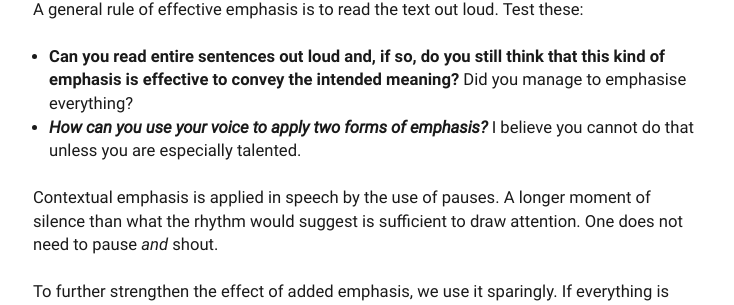
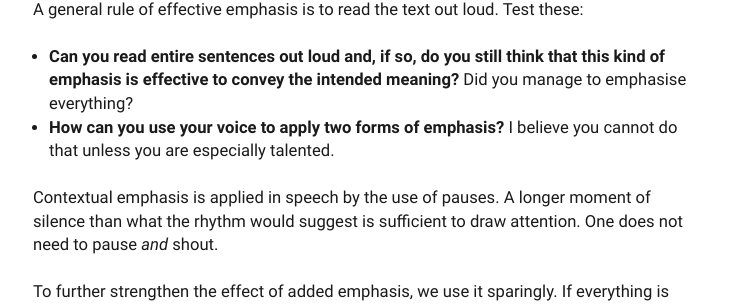
Before and after one commit to protesilaos/protesilaos.github.io, a Jekyll site: the page built from _codelog/2017/2017-01-15-style-guide-prose-web.md, in a window 1280 px wide. Shown: the part 1654-1959 px from the top of the page, without its empty margins (271-1005 px from the left). Built offline with Jekyll 4.4.1, drawn with Linux system fonts in a browser that asks for light colours.

Commit message:
Remove bold + italic combo

```diff
--- a/_codelog/2017/2017-01-15-style-guide-prose-web.md
+++ b/_codelog/2017/2017-01-15-style-guide-prose-web.md
@@ -37,7 +37,7 @@ Good emphasis is always done in moderation. Only a single form is recommended. T
 A general rule of effective emphasis is to read the text out loud. Test these:
 
 - **Can you read entire sentences out loud and, if so, do you still think that this kind of emphasis is effective to convey the intended meaning?** Did you manage to emphasise everything?
-- **_How can you use your voice to apply two forms of emphasis?_** I believe you cannot do that unless you are especially talented.
+- **How can you use your voice to apply two forms of emphasis?** I believe you cannot do that unless you are especially talented.
 
 Contextual emphasis is applied in speech by the use of pauses. A longer moment of silence than what the rhythm would suggest is sufficient to draw attention. One does not need to pause *and* shout.
 
```
